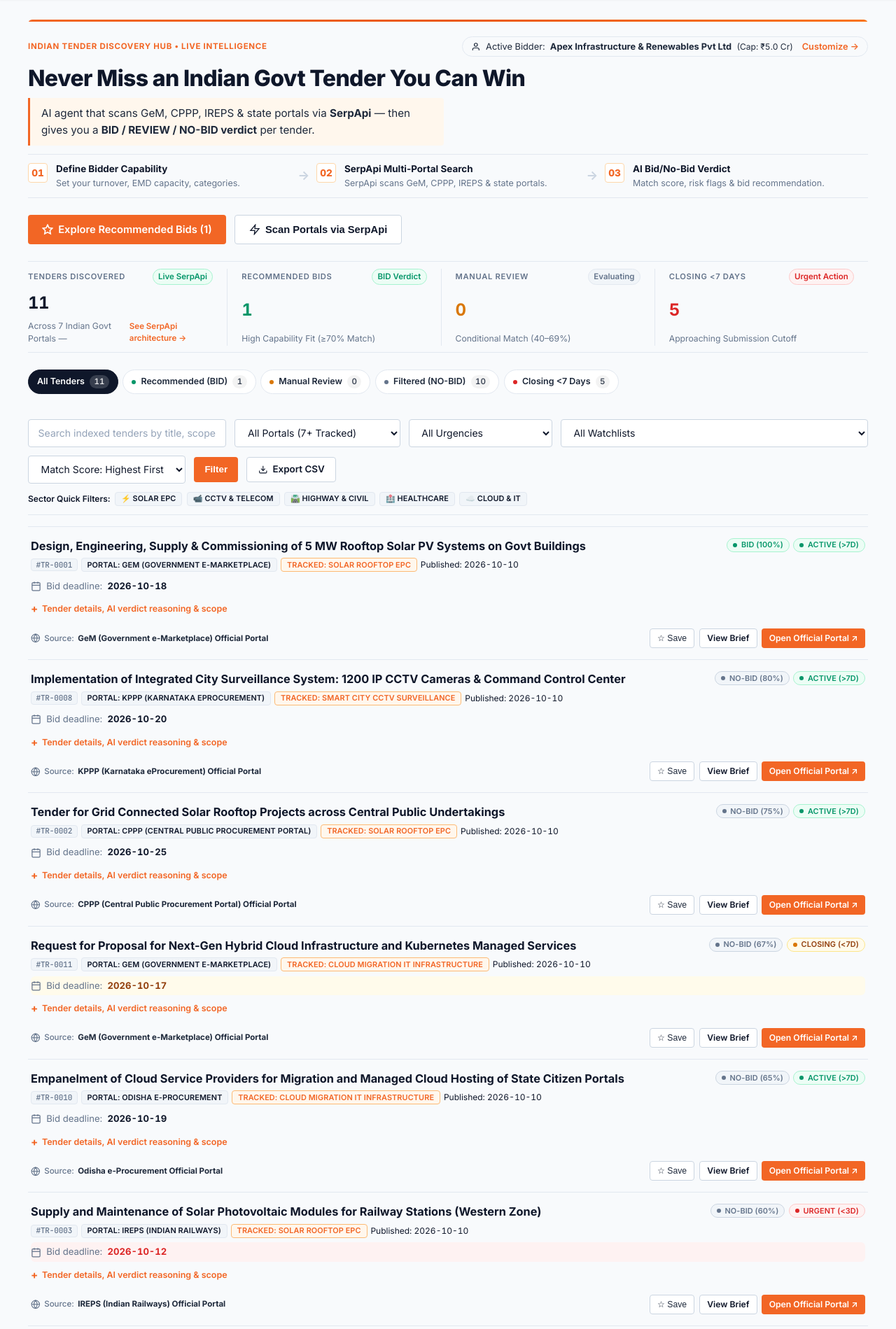
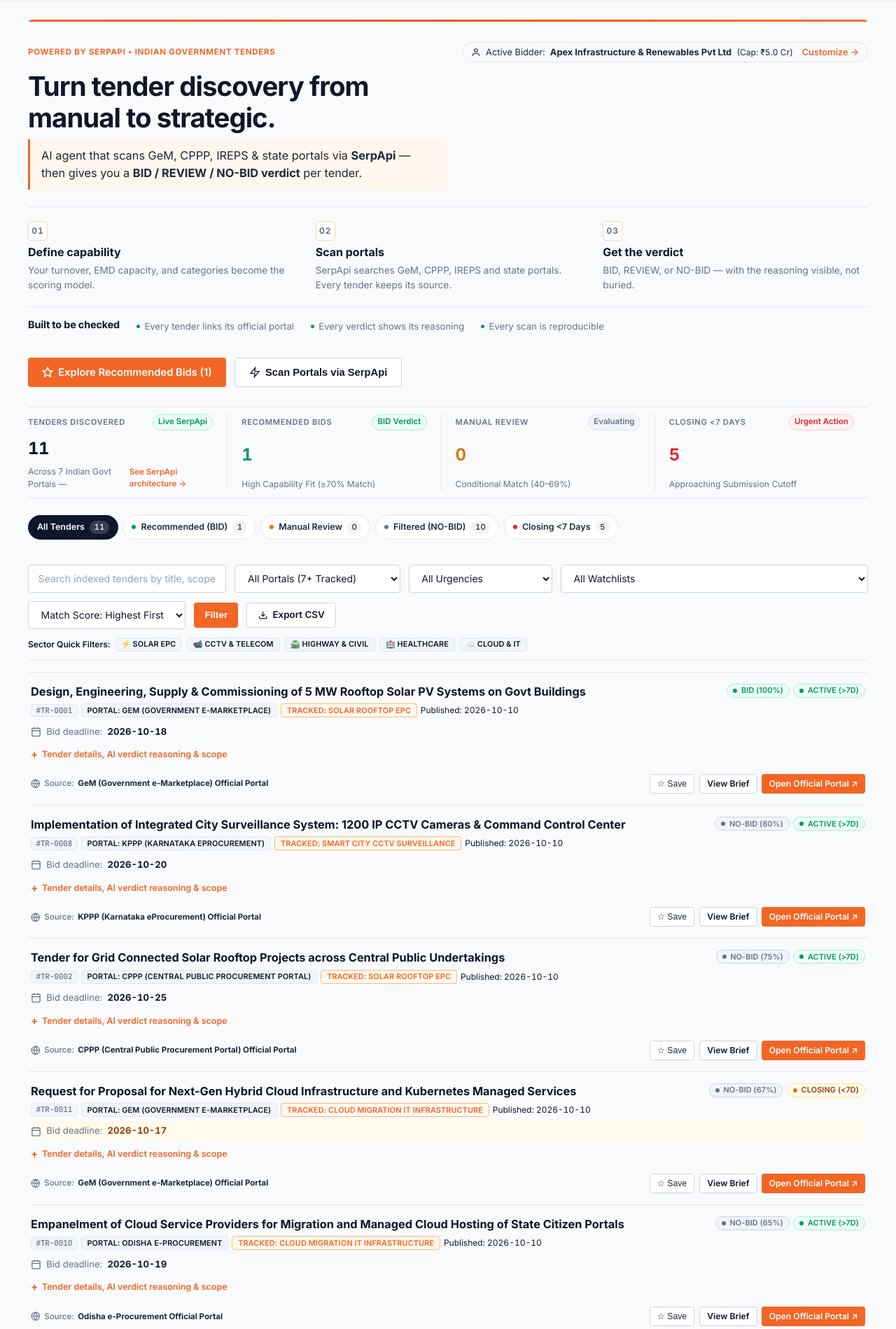
Before and after one commit to Sourabh-Kumar04/TenderRadar, a FastAPI app: page / in a window 1280 px wide. Shown: the part 93-1992 px from the top of the page at 70% size. Run offline with FastAPI, Linux system fonts and the light colour scheme; data comes from the database, SQL or seed files in the repository; data that the repository does not hold is empty.

Commit message:
feat(ui): Definite-inspired redesign - confident hero, numbered workflow, built-to-be-checked trust strip

```diff
--- a/app/static/css/style.css
+++ b/app/static/css/style.css
@@ -1582,3 +1582,63 @@ input[type="checkbox"] {
 .ai-summary-box {
   background: transparent; border: none; padding: 0.5rem 0; margin-top: 0.5rem;
 }
+
+/* ========================================================
+   Definite-inspired design language (2026-10-10)
+   Confident minimalism: numbered workflow, data-forward,
+   "built to be checked" trust ethos.
+   ======================================================== */
+
+.definite-hero { padding: 2rem 0 1.25rem; }
+.definite-hero .hero-headline {
+  font-size: 2.4rem; font-weight: 700; letter-spacing: -0.025em;
+  line-height: 1.15; max-width: 20ch; margin-bottom: 0.6rem;
+}
+.definite-hero .hero-tagline {
+  font-size: 1.02rem; color: var(--text-sub); max-width: 58ch;
+  margin-bottom: 1.5rem;
+}
+
+/* Numbered workflow — Definite 01/02/03 */
+.definite-steps {
+  display: grid; grid-template-columns: repeat(3, 1fr); gap: 2rem;
+  border-top: 1px solid var(--border); border-bottom: 1px solid var(--border);
+  padding: 1.25rem 0; margin-bottom: 0;
+}
+.definite-steps .how-step { display: block; }
+.definite-steps .how-step-num {
+  font-size: 0.75rem; font-weight: 700; color: var(--text-muted);
+  letter-spacing: 0.08em; margin-bottom: 0.4rem;
+}
+.definite-steps .how-step-title {
+  font-size: 1rem; font-weight: 650; margin-bottom: 0.3rem;
+}
+.definite-steps .how-step-desc {
+  font-size: 0.85rem; color: var(--text-muted); line-height: 1.55;
+}
+
+/* Trust strip — "Built to be checked" */
+.trust-strip {
+  display: flex; align-items: baseline; gap: 1.5rem; flex-wrap: wrap;
+  padding: 0.9rem 0; margin-bottom: 0.5rem;
+}
+.trust-strip .trust-title {
+  font-weight: 700; font-size: 0.9rem; letter-spacing: -0.01em;
+}
+.trust-strip .trust-item {
+  font-size: 0.82rem; color: var(--text-muted);
+  display: flex; align-items: center; gap: 0.4rem;
+}
+.trust-strip .trust-item::before {
+  content: ""; width: 5px; height: 5px; border-radius: 50%;
+  background: var(--success); flex-shrink: 0;
+}
+
+/* Tighter, more confident section rhythm */
+.verdict-pills-bar { margin: 1rem 0; }
+.tenders-list { margin-top: 0.5rem; }
+
+@media (max-width: 720px) {
+  .definite-steps { grid-template-columns: 1fr; gap: 1rem; }
+  .definite-hero .hero-headline { font-size: 1.8rem; }
+}
--- a/app/templates/dashboard.html
+++ b/app/templates/dashboard.html
@@ -4,9 +4,9 @@
 
 {% block content %}
 <!-- Winner-Level Hero & Clarity Section -->
-<div class="hero-card">
+<div class="hero-card definite-hero">
   <div class="hero-badge-row">
-    <div class="section-eyebrow">Indian Tender Discovery Hub &bull; Live Intelligence</div>
+    <div class="section-eyebrow">Powered by SerpApi &bull; Indian Government Tenders</div>
     <span class="hero-profile-chip" title="Eligibility scores and verdicts tailored to your corporate financial capacity">
       <svg class="icon-sm" viewBox="0 0 24 24" fill="none" stroke="currentColor" stroke-width="2"><path d="M20 21v-2a4 4 0 0 0-4-4H8a4 4 0 0 0-4 4v2"></path><circle cx="12" cy="7" r="4"></circle></svg>
       Active Bidder: <strong>{{ profile.company_name }}</strong>
@@ -15,34 +15,40 @@
     </span>
   </div>
 
-  <h1 class="hero-headline">Never Miss an Indian Govt Tender You Can Win</h1>
+  <h1 class="hero-headline">Turn tender discovery from manual to strategic.</h1>
   <p class="hero-tagline">AI agent that scans GeM, CPPP, IREPS &amp; state portals via <strong>SerpApi</strong> — then gives you a <strong>BID / REVIEW / NO-BID verdict</strong> per tender.</p>
 
-  <!-- 3-Step How It Works Strip -->
-  <div class="how-it-works-strip">
+  <!-- Definite-style numbered workflow -->
+  <div class="how-it-works-strip definite-steps">
     <div class="how-step">
       <div class="how-step-num">01</div>
       <div class="how-step-content">
-        <div class="how-step-title">Define Bidder Capability</div>
-        <div class="how-step-desc">Set your turnover, EMD capacity, categories.</div>
+        <div class="how-step-title">Define capability</div>
+        <div class="how-step-desc">Your turnover, EMD capacity, and categories become the scoring model.</div>
       </div>
     </div>
-    <div class="how-arrow">&rarr;</div>
     <div class="how-step">
       <div class="how-step-num">02</div>
       <div class="how-step-content">
-        <div class="how-step-title">SerpApi Multi-Portal Search</div>
-        <div class="how-step-desc">SerpApi scans GeM, CPPP, IREPS &amp; state portals.</div>
+        <div class="how-step-title">Scan portals</div>
+        <div class="how-step-desc">SerpApi searches GeM, CPPP, IREPS and state portals. Every tender keeps its source.</div>
       </div>
     </div>
-    <div class="how-arrow">&rarr;</div>
     <div class="how-step">
       <div class="how-step-num">03</div>
       <div class="how-step-content">
-        <div class="how-step-title">AI Bid/No-Bid Verdict</div>
-        <div class="how-step-desc">Match score, risk flags &amp; bid recommendation.</div>
+        <div class="how-step-title">Get the verdict</div>
+        <div class="how-step-desc">BID, REVIEW, or NO-BID — with the reasoning visible, not buried.</div>
       </div>
     </div>
+  </div>
+
+  <!-- Built to be checked (trust strip) -->
+  <div class="trust-strip">
+    <span class="trust-title">Built to be checked</span>
+    <span class="trust-item">Every tender links its official portal</span>
+    <span class="trust-item">Every verdict shows its reasoning</span>
+    <span class="trust-item">Every scan is reproducible</span>
   </div>
 
   <!-- Primary Hero Actions Row (Instant Clarity for First-Time Visitors) -->
```
Also changed, not shown: tests/test_routes.py (+1 -1 lines).
